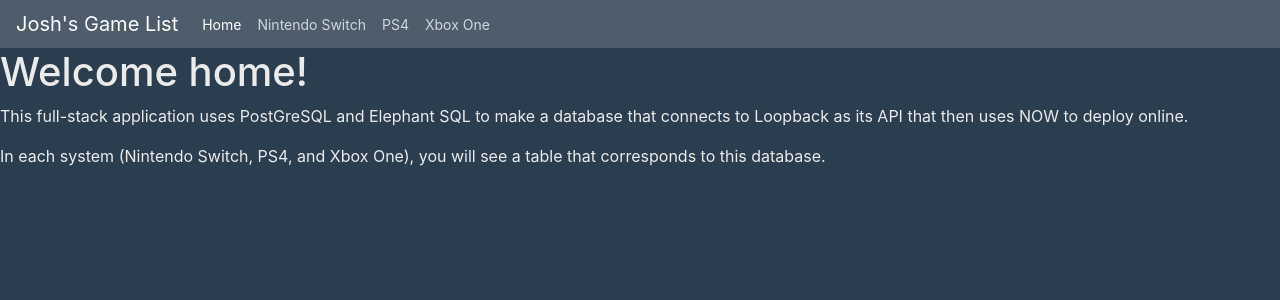
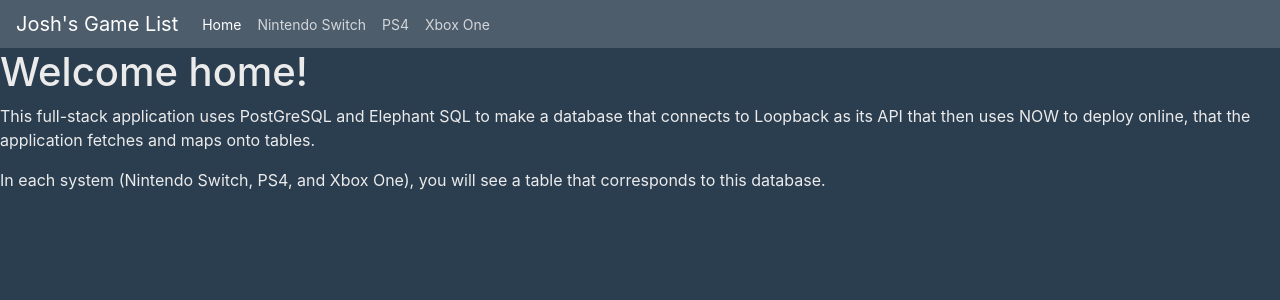
Before and after one commit to goodgoshjosh/personal_project_frontend, a React (Create React App) app: page / in a window 1280 px wide. Shown: the top 300 px of the page. Built offline with nearby package versions, Linux system fonts and the light colour scheme.

Commit message:
Futzed around with home.js and couldn't figure out bootswatch forms at the moment. Created notes on Nintendoswitch.js file to explain the code

```diff
--- a/src/components/Home.js
+++ b/src/components/Home.js
@@ -1,4 +1,4 @@
-import React, { Component } from "react";
+import React, { Component, Fragment } from "react";
 import "./Home.css"
 
 class Home extends Component {
@@ -6,9 +6,8 @@ class Home extends Component {
         return (
         <div className="Home">
             <h1>Welcome home!</h1>
-            <p> This full-stack application uses PostGreSQL and Elephant SQL to make a database that connects to Loopback as its API that then uses NOW to deploy online.</p>
+            <p> This full-stack application uses PostGreSQL and Elephant SQL to make a database that connects to Loopback as its API that then uses NOW to deploy online, that the application fetches and maps onto tables.</p>
             <p>In each system (Nintendo Switch, PS4, and Xbox One), you will see a table that corresponds to this database.</p>
-
         </div>
         )
     }
--- a/src/components/Nintendoswitch.js
+++ b/src/components/Nintendoswitch.js
@@ -7,24 +7,24 @@ import { apiURL } from '../App'
 class Nintendoswitch extends Component {
     constructor() {
       super();
-      this.state = { nsData: [] }
+      this.state = { nsData: [] } //declaring the state for Nintendo Switch Data which comes as an array via SQL
       }
 
       componentDidMount() {
-
+        //below is the fetch that pulls from the apiURL via NOW
         fetch(`${apiURL}/nintendo_switches`, {
           headers: {
             "Content-Type":"application/json"
           }
         })
-        .then(response => response.json() )
+        .then(response => response.json() ) //When the app fetches the data, it then sets that data below via setState
         .then(data => this.setState({nsData: data}))
       }
 
 
     render() {
 
-      let nsData = this.state.nsData
+      let nsData = this.state.nsData //declaring nsData to prep for being returned below
 
         return (
 
@@ -47,6 +47,8 @@ class Nintendoswitch extends Component {
       </thead>
 
       <tbody>
+        {/* //this code below then maps the data based off the unique ID which is a primary key from the database,
+        and it is then mapped via item.name, .genre, etc to correspond with the table header above  */}
       {nsData.map(item =>
       <Fragment key={item.id}>
 
--- a/src/components/Ps4.js
+++ b/src/components/Ps4.js
@@ -29,7 +29,7 @@ class Ps4 extends Component {
             <h1>PS4 Game Collection</h1>
             <img class="ps4logo" src="https://vignette.wikia.nocookie.net/destinypedia/images/1/13/Ps4.png/revision/latest?cb=20141023020943" alt='PS4 Logo'></img>
 
-            <table class="table table-hover">
+  <table class="table table-hover">
   <thead>
     <tr>
       <th scope="col">Title</th>
```
